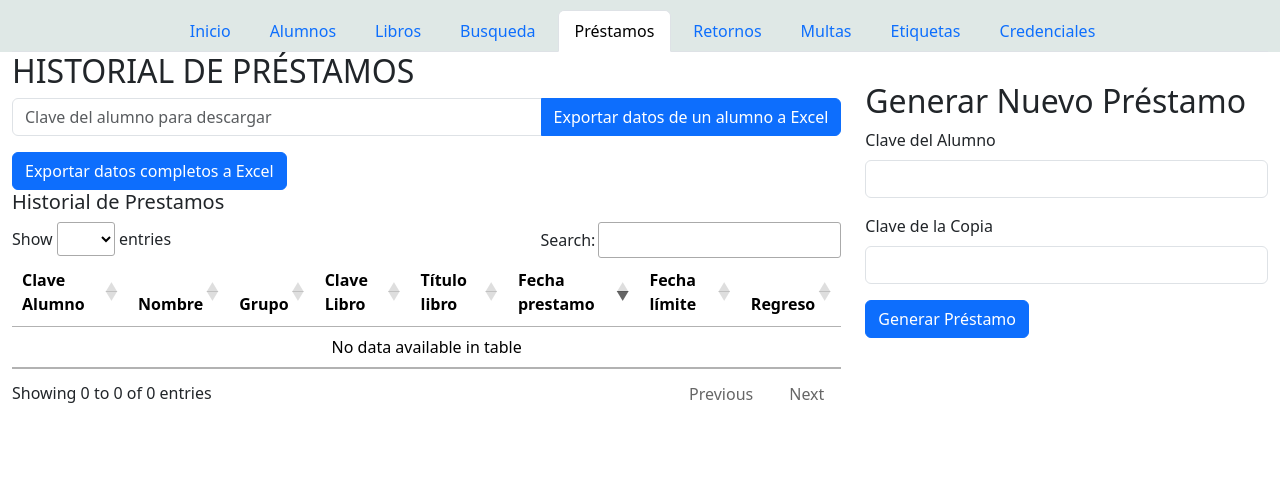
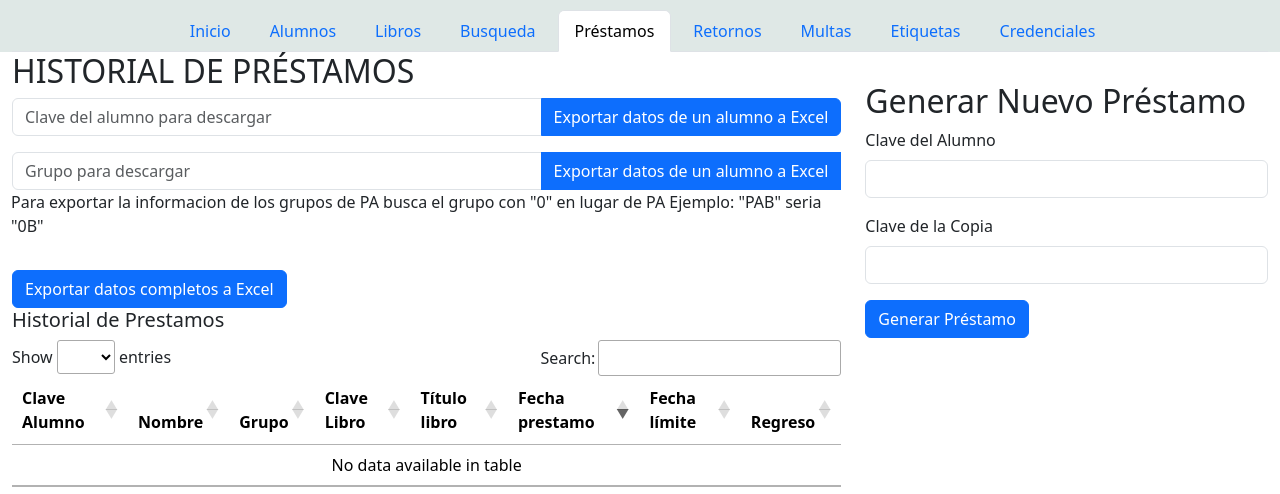
Before and after one commit to Gabrielsalom08/progamabiblio, a Django app: page /prestamo in a window 1280 px wide. Shown: the part 71-565 px from the top of the page. Run offline with Django 5.2, Linux system fonts and the light colour scheme; data that the repository does not hold is empty; some libraries are stand-ins or nearby versions; some web fonts are replaced.

Commit message:
agregar exportar prestamos por grupo

```diff
--- a/biblio_app/templates/prestamo.html
+++ b/biblio_app/templates/prestamo.html
@@ -14,6 +14,16 @@
           <div class="input-group mb-3">
             <input type="text" class="form-control" placeholder="Clave del alumno para descargar" name="clave_alum">
             <button type="submit" class="btn btn-primary">Exportar datos de un alumno a Excel </button>
+          </div>
+        </form>
+      </div>
+      <div>
+        <form method="post" action="{% url 'exportar_excel_grupo' %}">
+          {% csrf_token %}
+          <div class="input-group mb-3">
+            <input type="text" class="form-control" placeholder="Grupo para descargar" name="clave_alum">
+            <button type="submit" class="btn btn-primary">Exportar datos de un alumno a Excel </button>
+            <p>Para exportar la informacion de los grupos de PA busca el grupo con "0" en lugar de PA Ejemplo: "PAB" seria "0B"</p>
           </div>
         </form>
       </div>
--- a/biblio_app/urls.py
+++ b/biblio_app/urls.py
@@ -46,6 +46,7 @@ urlpatterns = [
     path('exportar_excel_multas', exportar_excel_multas,name='exportar_excel_multas'),
     path('exportar_excel', exportar_excel,name='exportar_excel'),
     path('exportar_excel_alumnos/', exportar_excel_alumnos, name='exportar_excel_alumnos'),
+    path('exportar_excel_grupo/', exportar_excel_prestamos_grupo, name='exportar_excel_grupo'),
     path('busqueda/<int:clavecopia>', busqeda_detalle, name='busqueda_detalle'),
     path('libro/cargar_excel_copia', cargar_copias_desde_excel, name='cargar_desde_excel_copias'),
     path('libro/agregar-copia/', agregar_copia, name='agregar_copia'),
--- a/biblio_app/views.py
+++ b/biblio_app/views.py
@@ -781,7 +781,7 @@ def exportar_excel_multas(request):
     ws.title = "Multas"
 
     # Encabezados de la tabla
-    ws.append(["Clave de Alumno", "Nombre Alumno", "Año Alumno", "Cantidad de multa", "Pagado"])
+    ws.append(["Clave de Alumno", "Nombre Alumno", "Año Alumno","Grupo", "Cantidad de multa", "Pagado"])
 
     # Obtener todas las multas
     multas = Multa.objects.all()
@@ -791,7 +791,8 @@ def exportar_excel_multas(request):
         ws.append([
             multa.alumno.clave,
             f"{multa.alumno.nombre} {multa.alumno.apellido}",
-            "PF" if multa.alumno.grupo == 0 else multa.alumno.grupo,
+            "PF" if multa.alumno.grupo == 0 else multa.alumno.grupo  ,
+            multa.alumno.clase,
             multa.monto,
             "Sí" if multa.pagado else "No",
         ])
@@ -802,6 +803,48 @@ def exportar_excel_multas(request):
     wb.save(response)
 
     return response
+def exportar_excel_prestamos_grupo(request):
+    # Crear un libro de trabajo de Excel
+    wb = Workbook()
+    ws = wb.active
+
+    query = request.POST.get('clave_alum')
+    print(query)
+    prestamos = None  # Inicializar la variable prestamos
+    ws.title = "Préstamos de " + query
+    # Encabezados de la tabla
+    ws.append(["Clave de Alumno", "Nombre Alumno", "Clave de Libro", "Título libro", "Fecha límite", "Fecha regresado"])
+
+    if query:
+        if query[0]==0:
+             ws.title = "Préstamos de PF" + query[1]
+        else:
+            ws.title = "Préstamos de " + query
+        # Verificar si la consulta es un número puro
+        prestamos = Prestamo.objects.annotate(grado_grupo=Concat('clave_alumno__grupo', 'clave_alumno__clase', output_field=CharField())).filter(grado_grupo=query, activo=True)
+
+
+    if prestamos:  # Verificar si prestamos tiene un valor asignado
+        # Datos de la tabla
+        for prestamo in prestamos:
+            ws.append([
+                prestamo.clave_alumno.clave,
+                f"{prestamo.clave_alumno.nombre} {prestamo.clave_alumno.apellido}",
+                prestamo.clave_copia.clavecopia,
+                prestamo.clave_copia.codigolibro.titulo,
+                prestamo.regreso,
+                prestamo.fecha_regreso if prestamo.fecha_regreso else "",
+            ])
+
+    # Guardar el libro de trabajo como un archivo Excel
+    # Guardar el libro de trabajo como un archivo Excel
+    nombre_archivo = f"{ws.title}.xlsx"  # Utiliza el título del libro de trabajo en el nombre del archivo
+    response = HttpResponse(content_type='application/ms-excel')
+    response['Content-Disposition'] = f'attachment; filename="{nombre_archivo}"'
+    wb.save(response)
+
+    return response
+
 
 def exportar_excel_prestamos_alumno(request):
     # Crear un libro de trabajo de Excel
```
